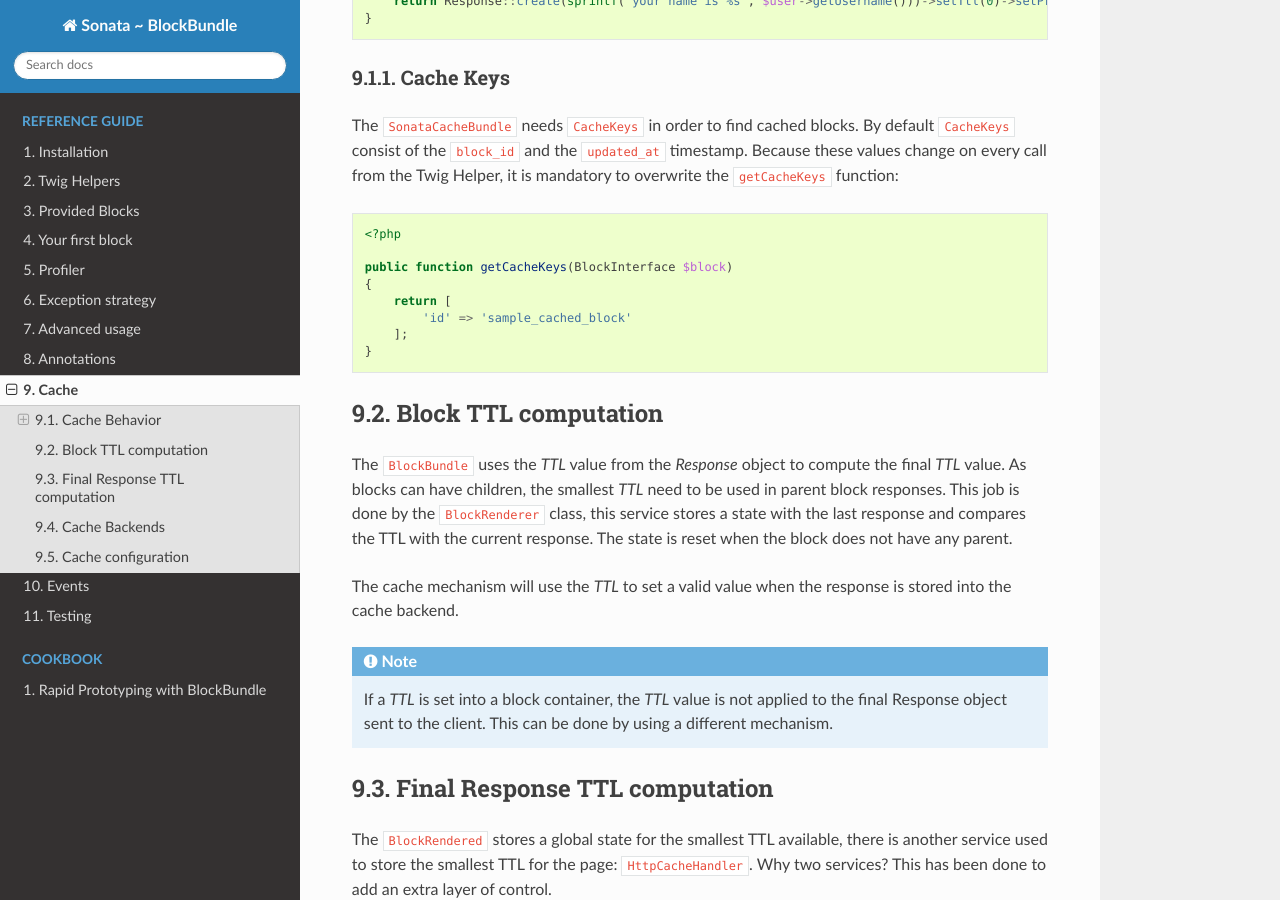
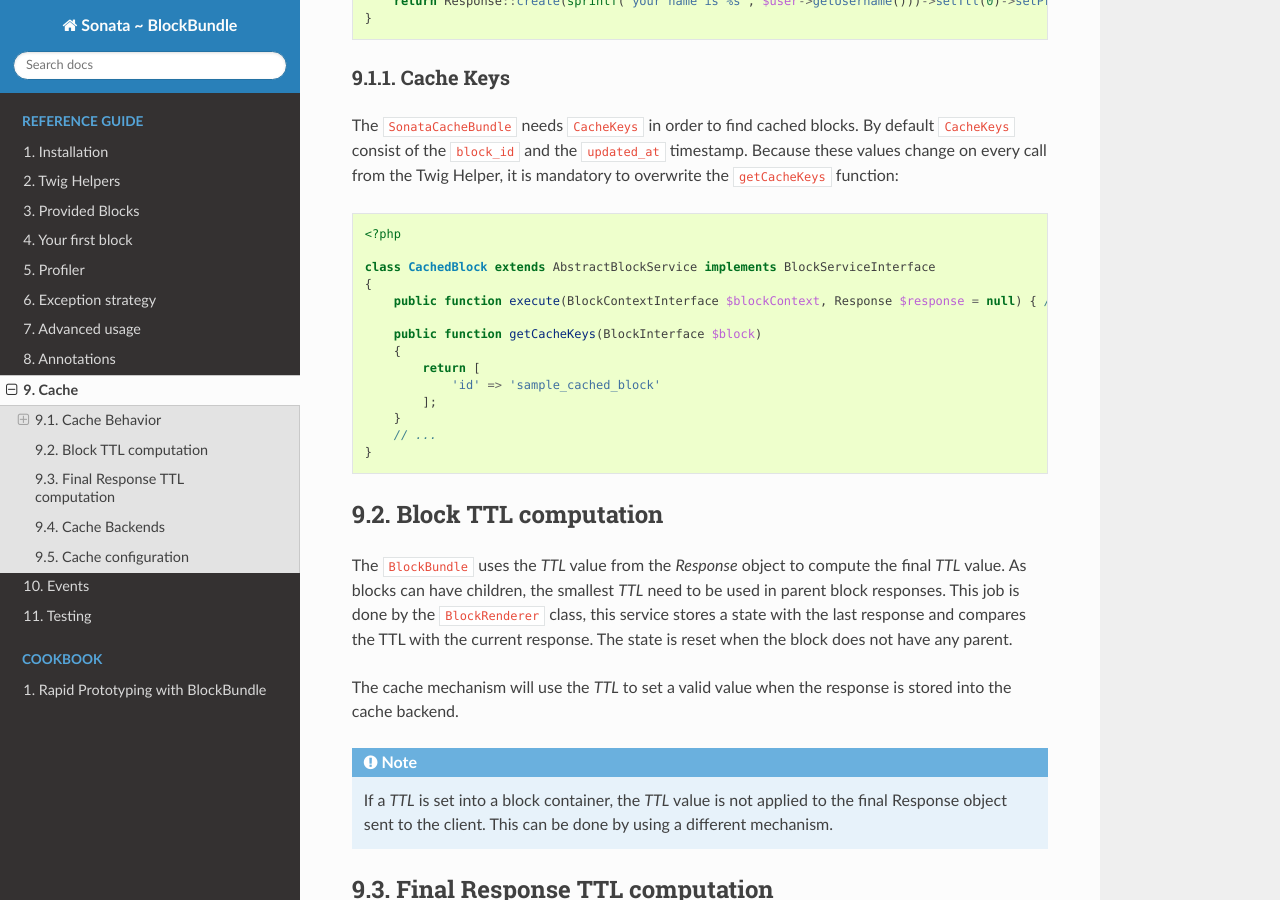
Before and after one commit to sonata-project/SonataBlockBundle, a Sphinx documentation site: the page built from docs/reference/cache.rst, in a window 1280 px wide and 900 px high, scrolled down 1391 px. Built offline with Sphinx 7.4.7 and the Read the Docs theme 2.0.0, drawn with Linux system fonts in a browser that asks for light colours.

Commit message:
Updated the example code

```diff
--- a/docs/reference/cache.rst
+++ b/docs/reference/cache.rst
@@ -78,11 +78,17 @@ it is mandatory to overwrite the ``getCacheKeys`` function:
 
     <?php
 
-    public function getCacheKeys(BlockInterface $block)
+    class CachedBlock extends AbstractBlockService implements BlockServiceInterface
     {
-        return [
-            'id' => 'sample_cached_block'
-        ];
+        public function execute(BlockContextInterface $blockContext, Response $response = null) { /*... */ }
+
+        public function getCacheKeys(BlockInterface $block)
+        {
+            return [
+                'id' => 'sample_cached_block'
+            ];
+        }
+        // ...
     }
 
 Block TTL computation
```
